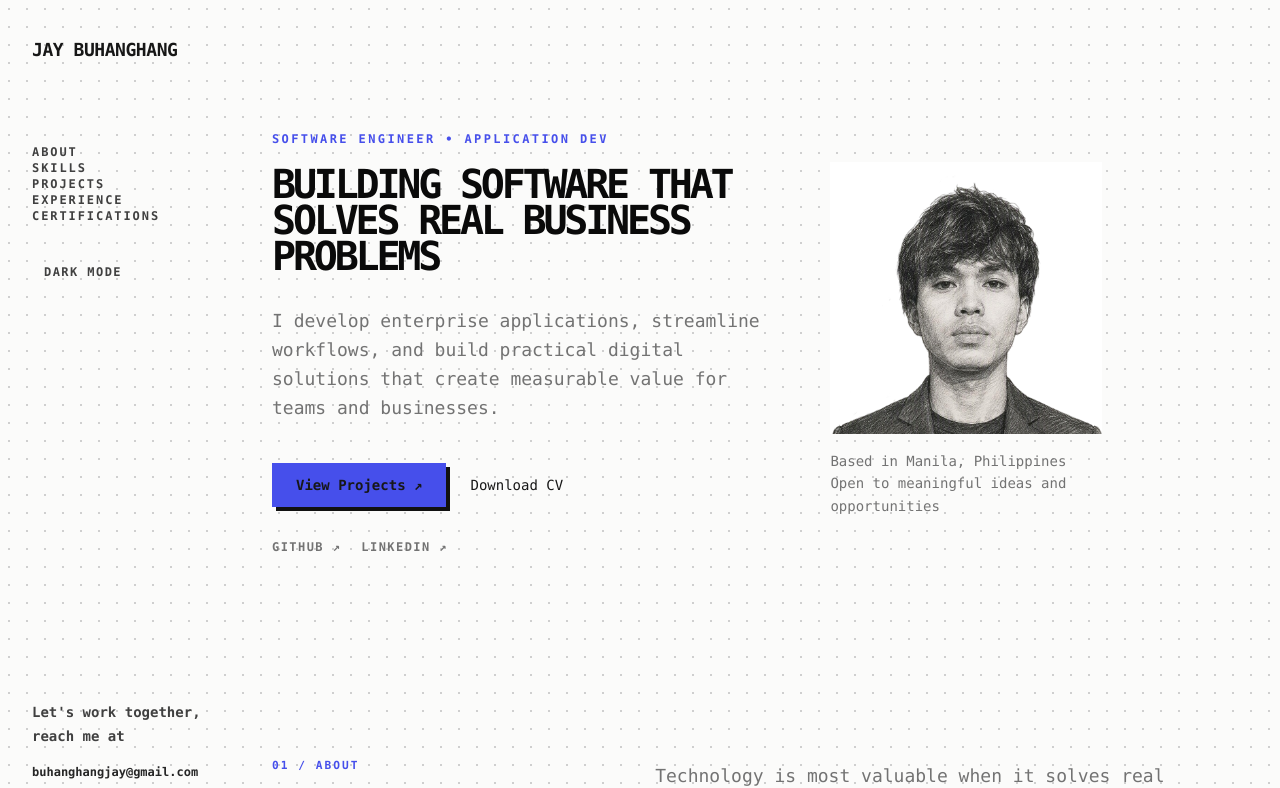
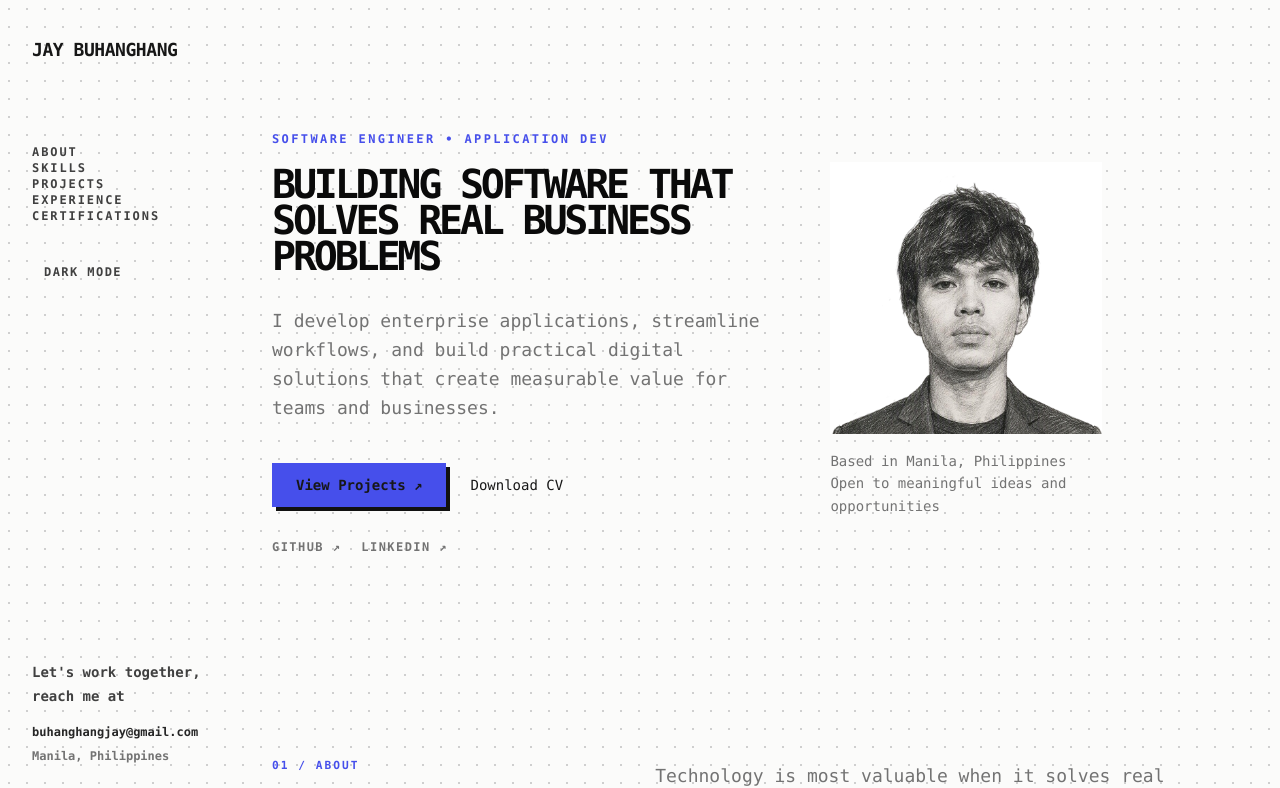
Before and after one commit to buhanghangjay-git/jaybuhanghang, a Next.js app: page / in a window 1280 px wide. Shown: the top 788 px of the page. Built offline with nearby package versions, Linux system fonts and the light colour scheme.

Commit message:
updated margin

```diff
--- a/components/Navbar.tsx
+++ b/components/Navbar.tsx
@@ -116,7 +116,7 @@ export default function Navbar() {
                     </button>
 
                     <a
-                        className="mt-auto pt-10 max-w-full text-xs normal-case tracking-normal text-neutral-500 hover:text-[#464feb]"
+                        className="mt-auto pb-10 pt-10 max-w-full text-xs normal-case tracking-normal text-neutral-500 hover:text-[#464feb]"
                         href="mailto:buhanghangjay@gmail.com"
                     >
                         <span className="block max-w-[12rem] text-sm leading-6">
```
